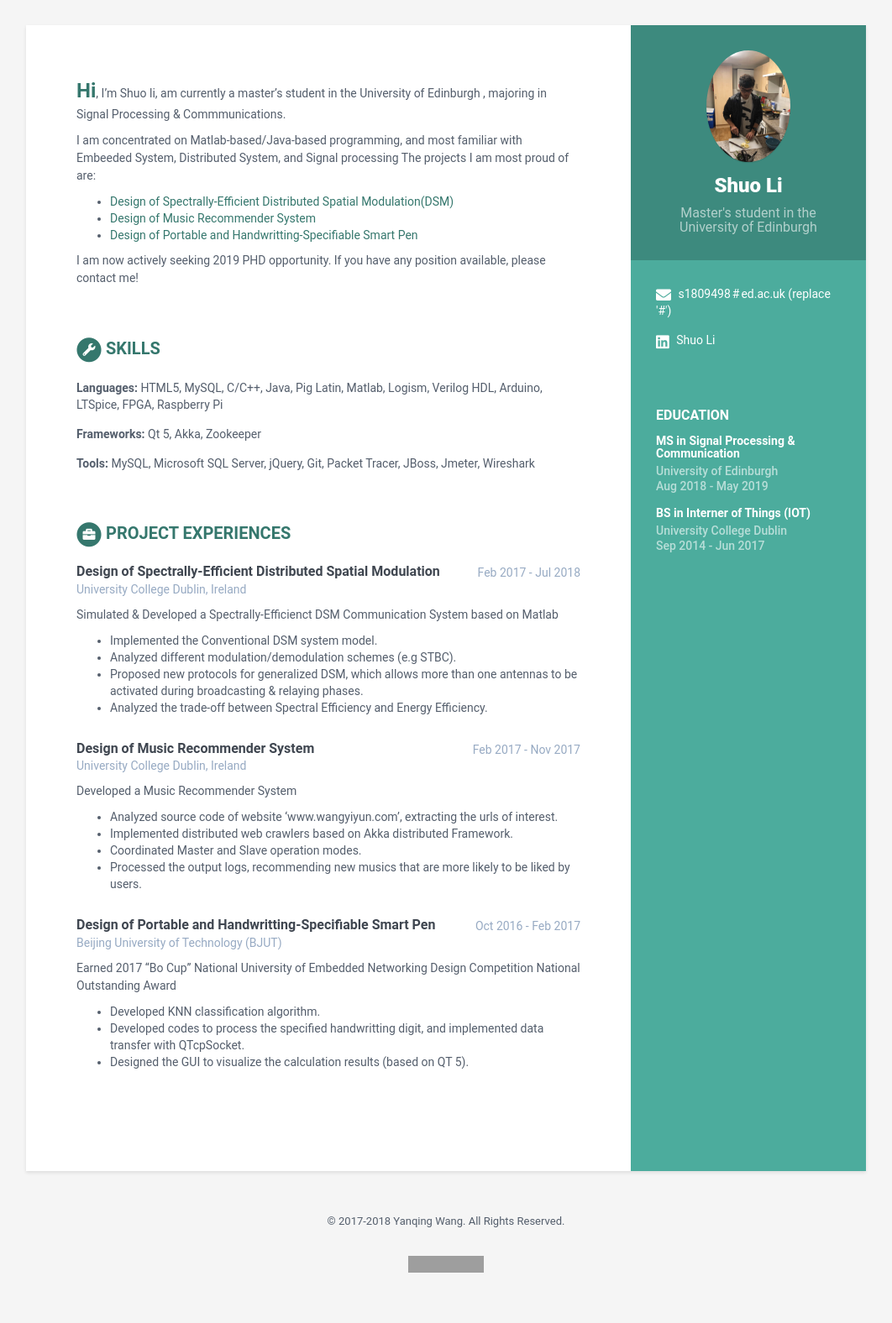
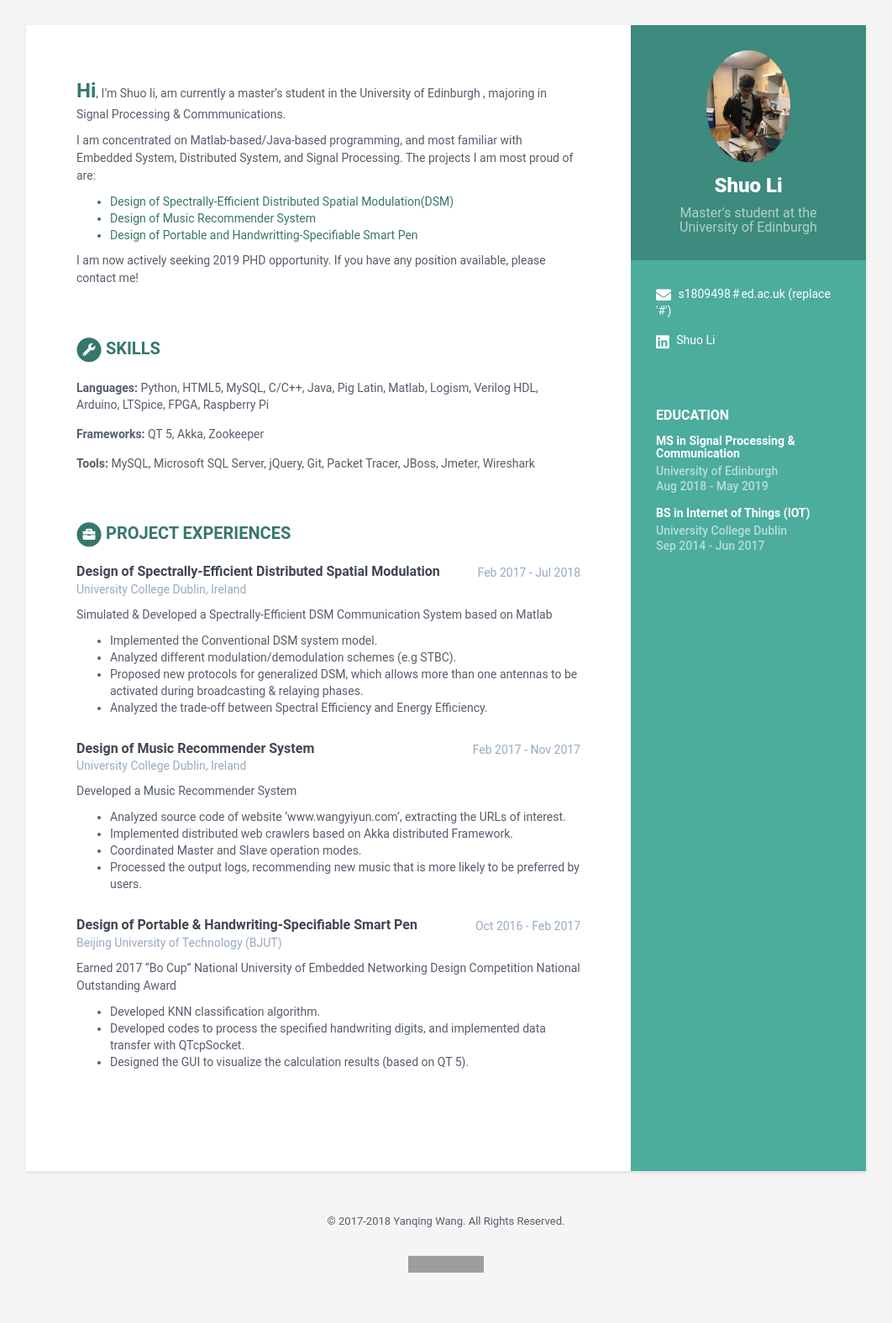
Before and after one commit to saisu123/saisu123.github.io, a Jekyll site: the page built from index.html, in a window 1280 px wide. Shown: the whole page at 84% size, without its empty margins (109-1171 px from the left). Built offline with Jekyll 4.4.1, drawn with Linux system fonts in a browser that asks for light colours; grey boxes are pictures that could not be loaded.

Commit message:
Update data.yml

```diff
--- a/_data/data.yml
+++ b/_data/data.yml
@@ -8,7 +8,7 @@ sidebar:
 
     # Profile information
     name: Shuo Li
-    tagline: Master's student in the University of Edinburgh
+    tagline: Master's student at the University of Edinburgh
     avatar: shuoli3.jpeg  #place a 100x100 picture inside /assets/images/ folder and provide the name of the file below
 
     # Sidebar links
@@ -32,7 +32,7 @@ career-profile:
       <span id="hi">Hi</span>, I'm Shuo li, am currently a master's student in the University of Edinburgh
       , majoring in Signal Processing & Commmunications.
 
-      I am concentrated on Matlab-based/Java-based programming, and most familiar with Embeeded System, Distributed System, and Signal processing
+      I am concentrated on Matlab-based/Java-based programming, and most familiar with Embedded System, Distributed System, and Signal Processing.
       The projects I am most proud of are:
 
       - <span class="span-as-link" id="node-project-link">Design of Spectrally-Efficient Distributed Spatial Modulation(DSM)</span>
@@ -48,7 +48,7 @@ education:
       time: Aug 2018 - May 2019
       details:
 
-    - degree: BS in Interner of Things (IOT)
+    - degree: BS in Internet of Things (IOT)
       university: University College Dublin
       time: Sep 2014 - Jun 2017
       details: |
@@ -66,7 +66,7 @@ experiences:
       time: Feb 2017 - Jul 2018
       company: University College Dublin, Ireland
       details: |
-        Simulated & Developed a Spectrally-Efficienct DSM Communication System based on Matlab
+        Simulated & Developed a Spectrally-Efficient DSM Communication System based on Matlab
 
           - Implemented the Conventional DSM system model.
           - Analyzed different modulation/demodulation schemes (e.g STBC).
@@ -74,35 +74,35 @@ experiences:
           - Analyzed the trade-off between Spectral Efficiency and Energy Efficiency.
 
 
-    - title: Design of Music Recommender System
+    - title: <span id="node-project">Design of Music Recommender System</span>
       time: Feb 2017 - Nov 2017
       company: University College Dublin, Ireland
       details: |
         Developed a Music Recommender System
 
-          - Analyzed source code of website 'www.wangyiyun.com', extracting the urls of interest.
+          - Analyzed source code of website 'www.wangyiyun.com', extracting the URLs of interest.
           - Implemented distributed web crawlers based on Akka distributed Framework.
           - Coordinated Master and Slave operation modes.
-          - Processed the output logs, recommending new musics that are more likely to be liked by users.
+          - Processed the output logs, recommending new music that is more likely to be preferred by users.
 
 
-    - title: Design of Portable and Handwritting-Specifiable Smart Pen
+    - title: <span id="node-project">Design of Portable & Handwriting-Specifiable Smart Pen</span>
       time: Oct 2016 - Feb 2017
       company: Beijing University of Technology (BJUT)
       details: |
         Earned 2017 “Bo Cup” National University of Embedded Networking Design Competition National Outstanding Award
 
           - Developed KNN classification algorithm.
-          - Developed codes to process the specified handwritting digit, and implemented data transfer with QTcpSocket.
+          - Developed codes to process the specified handwriting digits, and implemented data transfer with QTcpSocket.
           - Designed the GUI to visualize the calculation results (based on QT 5).
 
 
 skills:
     title: Skills
 
-    languages: HTML5, MySQL, C/C++, Java, Pig Latin, Matlab, Logism, Verilog HDL, Arduino, LTSpice, FPGA, Raspberry Pi
+    languages: Python, HTML5, MySQL, C/C++, Java, Pig Latin, Matlab, Logism, Verilog HDL, Arduino, LTSpice, FPGA, Raspberry Pi
 
-    frameworks: Qt 5, Akka, Zookeeper
+    frameworks: QT 5, Akka, Zookeeper
 
     tools:  MySQL, Microsoft SQL Server, jQuery, Git, Packet Tracer, JBoss, Jmeter, Wireshark
 
```
